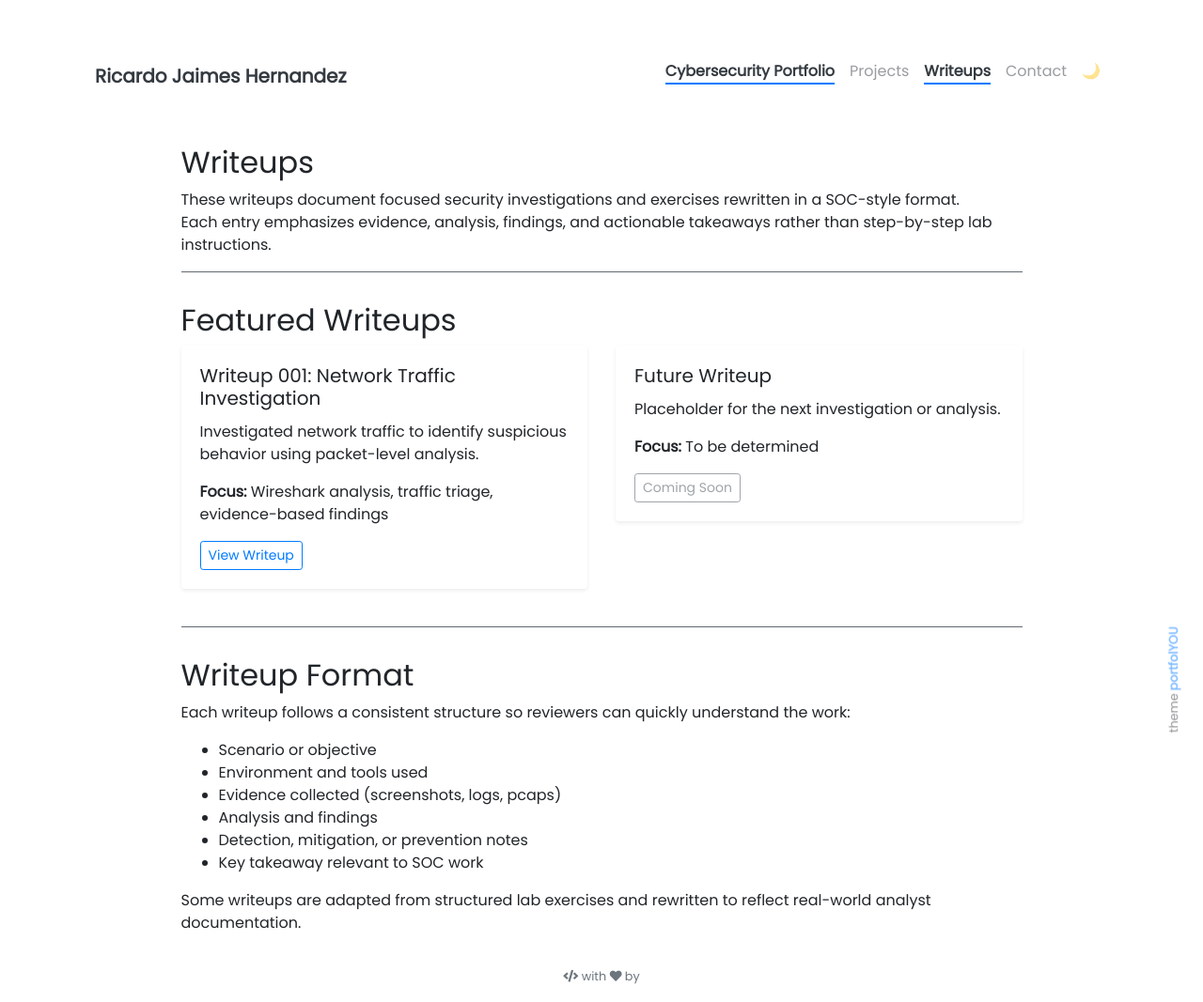
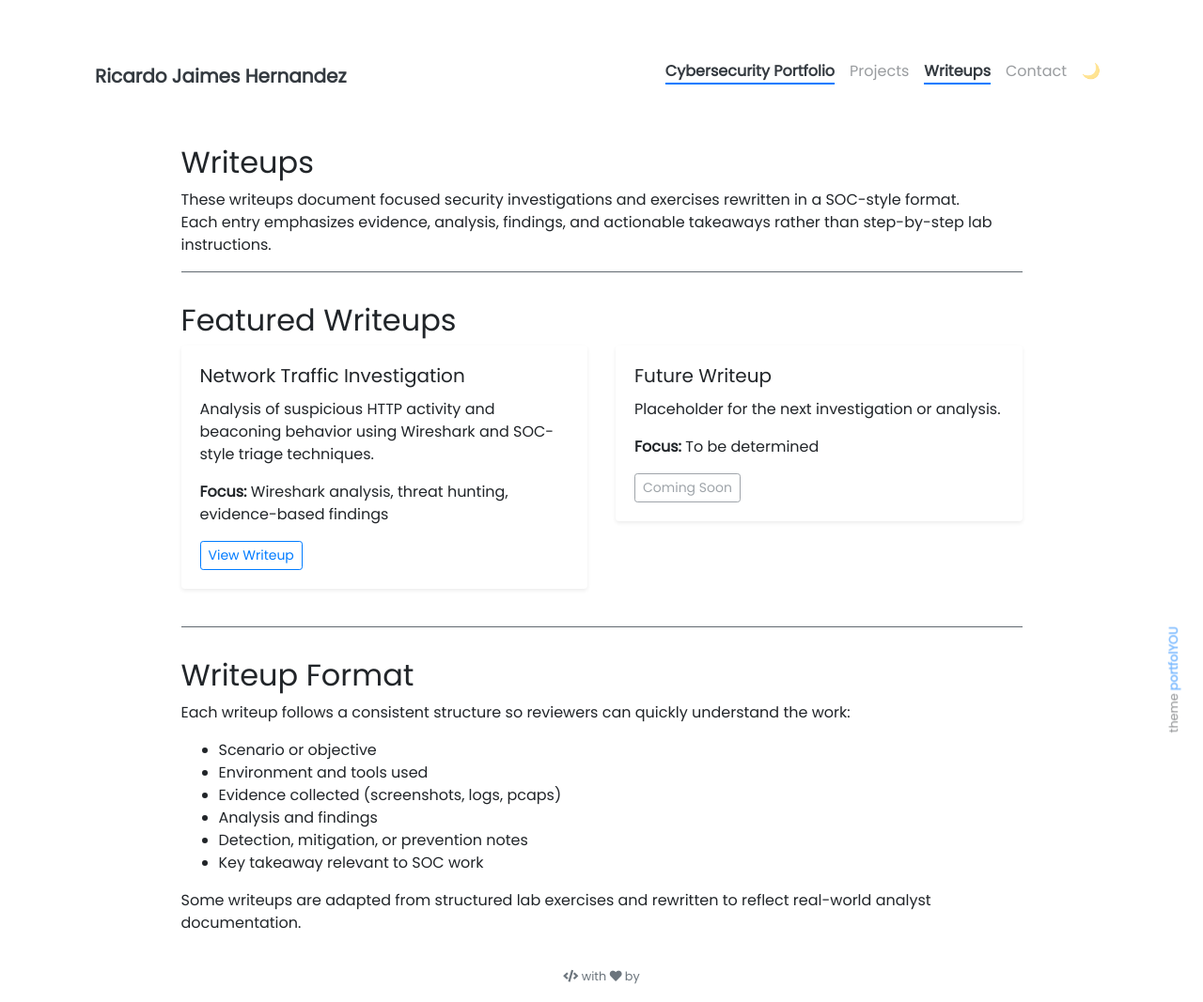
Before and after one commit to RickJaimesDez/RickJaimesDez.github.io, a Jekyll site: the page built from writeups.md, in a window 1280 px wide. Shown: the whole page at 94% size. Built offline with Jekyll 4.4.1, drawn with Linux system fonts in a browser that asks for light colours.

Commit message:
Update writeups.md

```diff
--- a/writeups.md
+++ b/writeups.md
@@ -19,12 +19,12 @@ Each entry emphasizes evidence, analysis, findings, and actionable takeaways rat
   <div class="col-md-6">
     <div class="card border-0 shadow-sm mb-4">
       <div class="card-body">
-        <h5 class="card-title">Writeup 001: Network Traffic Investigation</h5>
+        <h5 class="card-title">Network Traffic Investigation</h5>
         <p class="card-text">
-          Investigated network traffic to identify suspicious behavior using packet-level analysis.
+          Analysis of suspicious HTTP activity and beaconing behavior using Wireshark and SOC-style triage techniques.
         </p>
         <p class="card-text">
-          <b>Focus:</b> Wireshark analysis, traffic triage, evidence-based findings
+          <b>Focus:</b> Wireshark analysis, threat hunting, evidence-based findings
         </p>
         <a class="btn btn-outline-primary btn-sm" href="/writeups/network-traffic-investigation/">
           View Writeup
```
